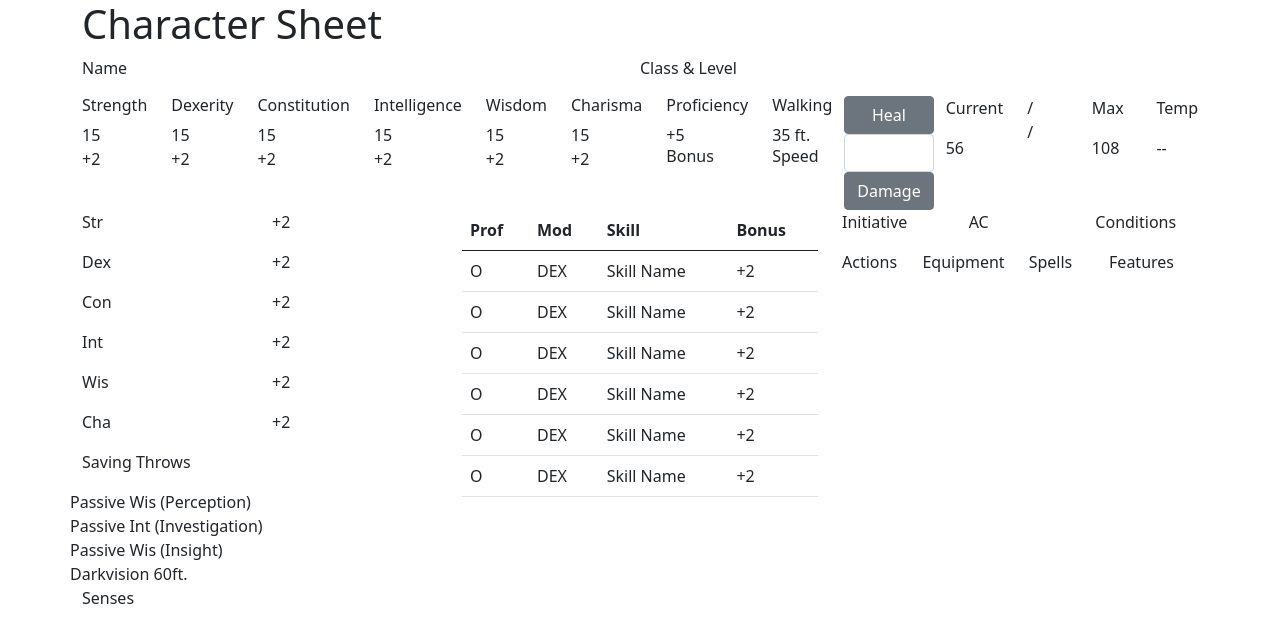
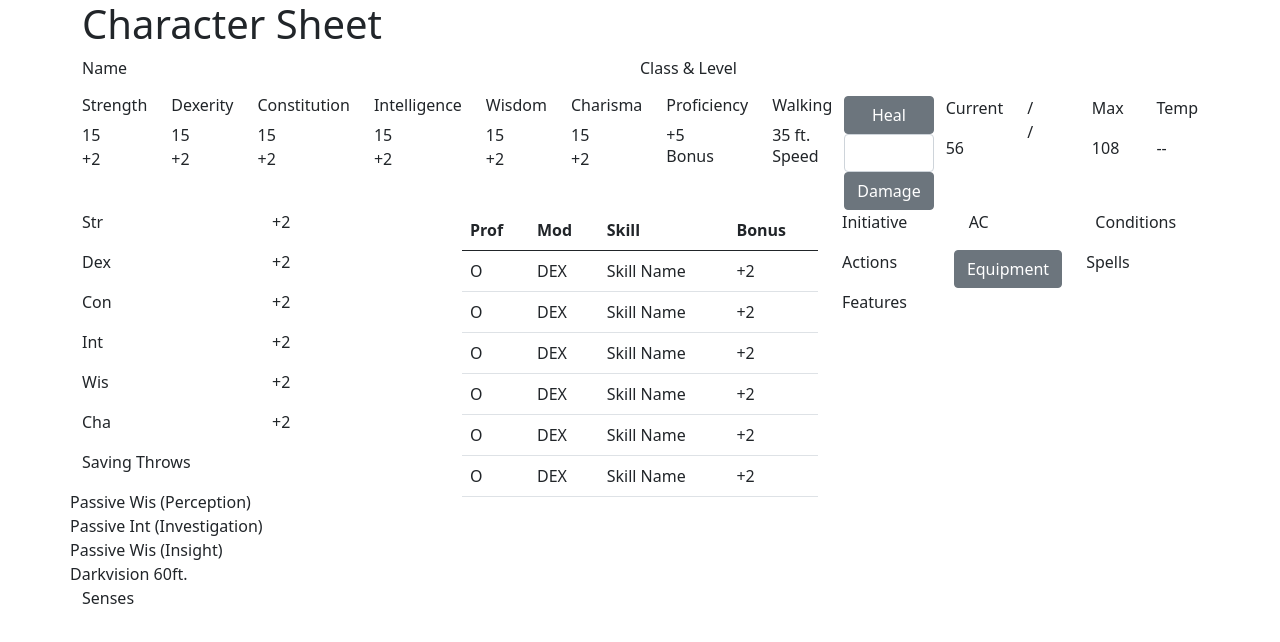
Before and after one commit to cslunetta/CharacterSheet, a React (Create React App) app in the folder CharacterSheet/client/: page /charactersheet in a window 1280 px wide. Shown: the top 642 px of the page. Built offline with nearby package versions, Linux system fonts and the light colour scheme.

Commit message:
added button to navigate to character inventory

```diff
--- a/CharacterSheet/client/src/components/characterSheet/CharacterSheet.js
+++ b/CharacterSheet/client/src/components/characterSheet/CharacterSheet.js
@@ -1,4 +1,4 @@
-import { Col, Container, Row, Table } from "reactstrap";
+import { Button, Col, Container, Row, Table } from "reactstrap";
 import { AbilityScores } from "./AbilityScores";
 import HealthTracker from "./HealthTracker";
 import PassiveSkill from "./PassiveSkill";
@@ -58,7 +58,7 @@
                         <p>Actions</p>
                             </Col>
                             <Col>
-                        <p>Equipment</p>
+                        <Button onClick={() => history.push("/inventory")}>Equipment</Button>
                             </Col>
                             <Col>
                         <p>Spells</p>
```
